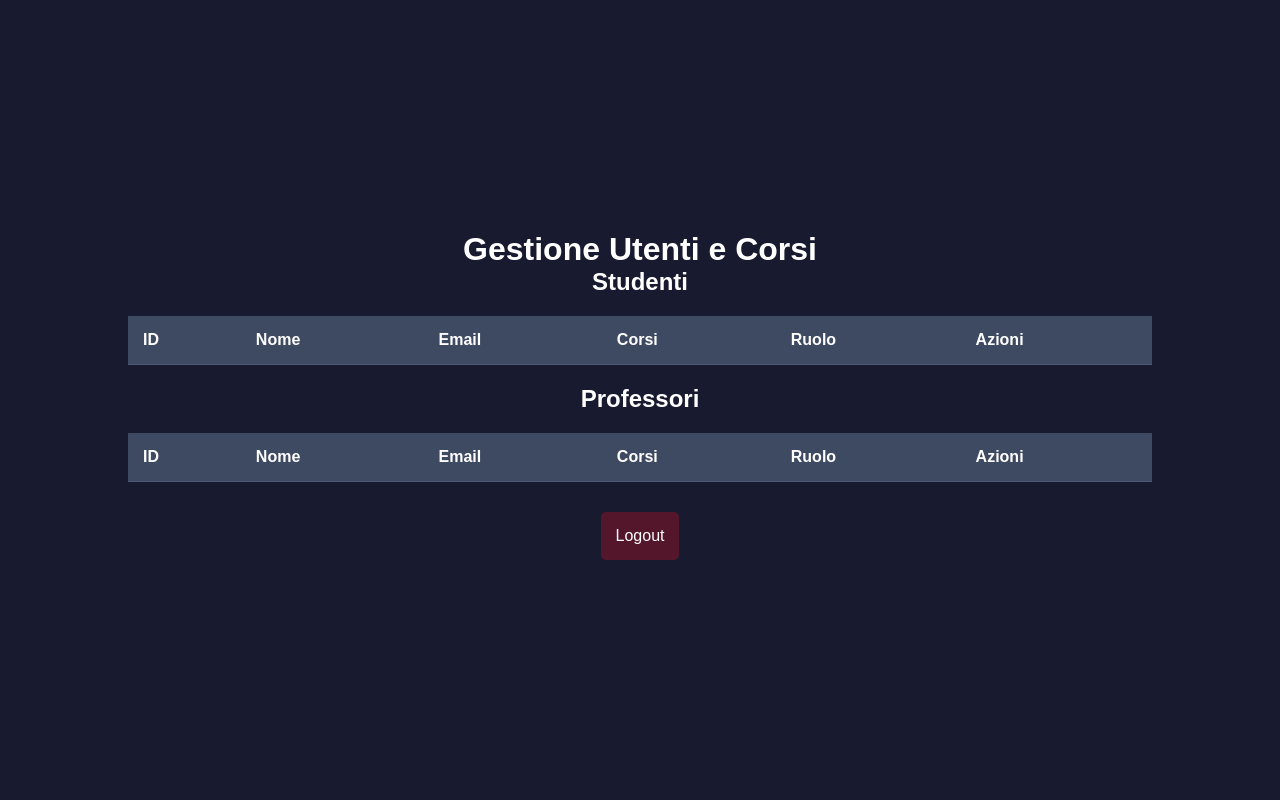
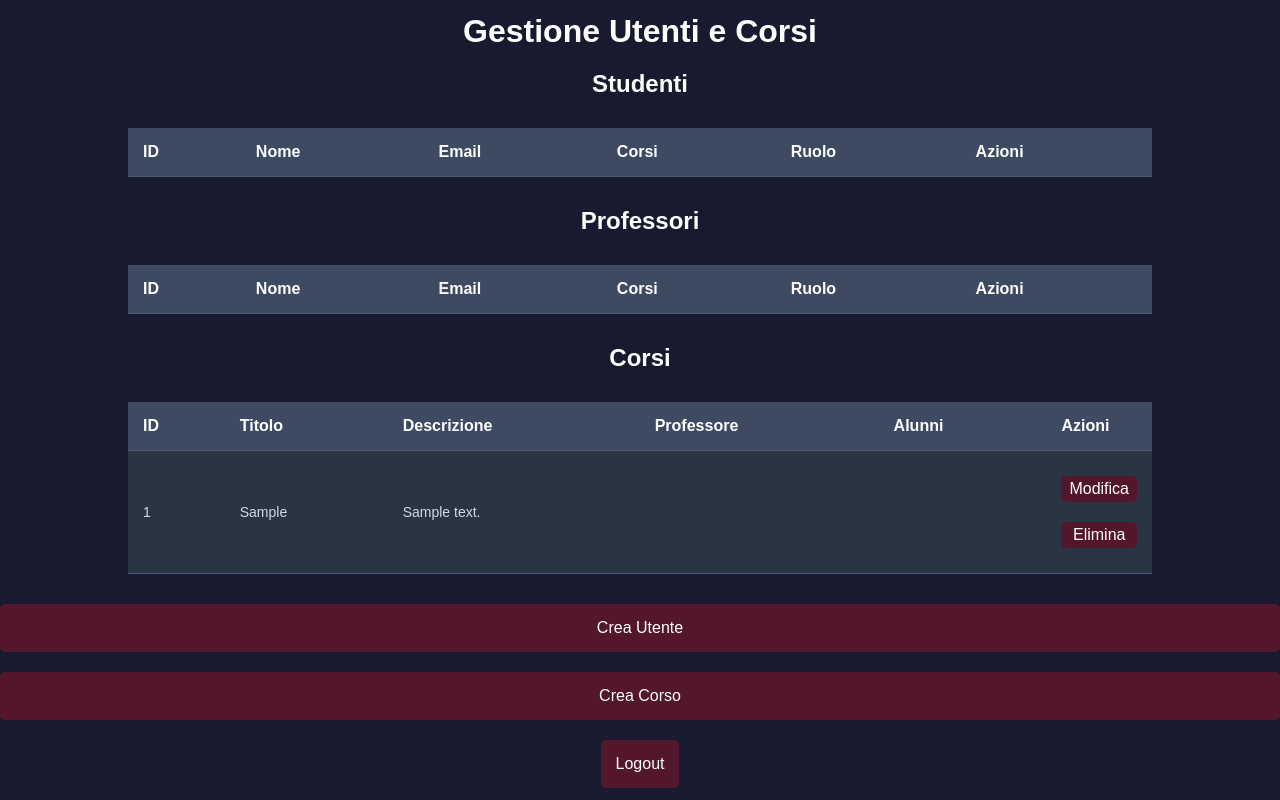
Before and after one commit to mcicerani/CRUD-piattaforma-elearning, a PHP site: page /admin.php in a window 1280 px wide. Run offline with PHP 8.4, Linux system fonts and the light colour scheme; the visitor is signed in with stand-in values (Sample User, id 1); tables that the repository leaves empty hold one stand-in row (values such as "Sample post"); lists and menus that the app fills with data are empty.

Commit message:
completate table admin dashboard

```diff
--- a/admin.php
+++ b/admin.php
@@ -185,7 +185,7 @@
 // Query per tabella corsi (id, titolo e descrizione) con i prof del corso e gli studenti iscritti
 $query_corsi = "
     SELECT  corsi.id AS corso_id, corsi.titolo AS corso_titolo, corsi.descrizione AS corso_descrizione,
-            utenti.nome AS professore_nome,
+            corsi.professore_id AS professore_id, utenti.nome AS professore_nome,
             GROUP_CONCAT(utenti_studente.nome SEPARATOR ', ') AS studenti
     FROM corsi
     LEFT JOIN utenti ON corsi.professore_id = utenti.id AND utenti.role = 'professore'
@@ -214,6 +214,7 @@
 </head>
 </html>
 <body>
+
     <h1>Gestione Utenti e Corsi</h1>
 
     <!-- Studenti -->
@@ -324,7 +325,91 @@
         </tbody>
     </table>
 
-    <form method="POST">
-    <button type="submit" name="action" value="logout">Logout</button>
-</form>
+    <!-- Corsi -->
+
+    <h2>Corsi</h2>
+    <table>
+        <thead>
+        <tr>
+            <th>ID</th>
+            <th>Titolo</th>
+            <th>Descrizione</th>
+            <th>Professore</th>
+            <th>Alunni</th>
+            <th>Azioni</th>
+        </tr>
+        </thead>
+        <tbody>
+        <?php foreach ($corsi as $corso): ?>
+            <tr>
+                <td><?= $corso['corso_id'] ?></td>
+                <td><?= htmlspecialchars($corso["corso_titolo"])?></td>
+                <td><?= htmlspecialchars($corso["corso_descrizione"])?></td>
+                <td><?= htmlspecialchars($corso["professore_nome"])?></td>
+                <td><?= htmlspecialchars($corso["studenti"])?></td>
+                <td class="azioni">
+                    <button class="btn-azione" onclick="toggleForm('corso', <?= $corso['corso_id']?>)">Modifica</button>
+                    <form method="post">
+                        <input type="hidden" name="corso_id" value="<?= $corso['corso_id'] ?>">
+                        <button class="btn-azione" type="submit" name="action" value="delete_course">Elimina</button>
+                    </form>
+                </td>
+            </tr>
+            <tr class="form-row" id="corso-form-<?= $corso['corso_id'] ?>" style="display: none;">
+                <td colspan="6">
+                    <form method="post">
+                        <input type="hidden" name="corso_id" value="<?= $corso['corso_id'] ?>">
+                        <label>
+                            Titolo:
+                            <input type="text" name="titolo" value="<?= htmlspecialchars($corso["corso_titolo"]) ?>" required>
+                        </label>
+                        <label>
+                            Descrizione:
+                            <input type="text" name="descrizione" value="<?= htmlspecialchars($corso["corso_descrizione"]) ?>" required>
+                        </label>
+                        <label>
+                            ID Professore:
+                            <input type="text" name="professore_id" value="<?= htmlspecialchars($corso["professore_id"]) ?>" required>
+                        </label>
+
+                        <button type="submit" name="action" value="update_course">Salva</button>
+                    </form>
+                </td>
+            </tr>
+        <?php endforeach; ?>
+        </tbody>
+    </table>
+
+    <!-- Crea Utente -->
+
+    <button onclick="toggle('utente')">Crea Utente</button>
+
+    <form id="utente" method="POST" style="display: none">
+        <input type="text" name="nome" placeholder="Nome" required/>
+        <input type="email" name="email" placeholder="Email" required/>
+        <input type="password" name="password" placeholder="Password" required/>
+        <select name="role" required>
+            <option value="studente">Studente</option>
+            <option value="professore">Professore</option>
+        </select>
+        <button type="submit" name="action" value="create_user">Crea Utente</button>
+    </form>
+
+    <!-- Crea Corso -->
+
+    <button onclick="toggle('corso')">Crea Corso</button>
+
+    <form id="corso" method="POST" style="display: none">
+        <input type="text" name="titolo" placeholder="Titolo" required/>
+        <input type="text" name="descrizione" placeholder="Descrizione" required/>
+        <input type="text" name="professore_id" placeholder="ID Professore" required/>
+        <button type="submit" name="action" value="create_course">Crea Corso</button>
+    </form>
+
+    <!-- Logout -->
+
+    <form method="POST" class="logout">
+        <button type="submit" name="action" value="logout">Logout</button>
+    </form>
+
 </body>
--- a/css/style.css
+++ b/css/style.css
@@ -90,6 +90,10 @@
 
 /* ADMIN DASHBOARD */
 
+h1,h2{
+    margin: 10px 0;
+}
+
 /* Stile per la tabella */
 table {
     width: 80%;
--- a/js/admin.js
+++ b/js/admin.js
@@ -4,3 +4,8 @@
     const formRow = document.getElementById(`${type}-form-${id}`);
     formRow.style.display = formRow.style.display === 'none' ? 'table-row' : 'none';
 }
+
+function toggle(type) {
+    const formRow = document.getElementById(`${type}`);
+    formRow.style.display = formRow.style.display === 'none' ? 'block' : 'none';
+}
```
